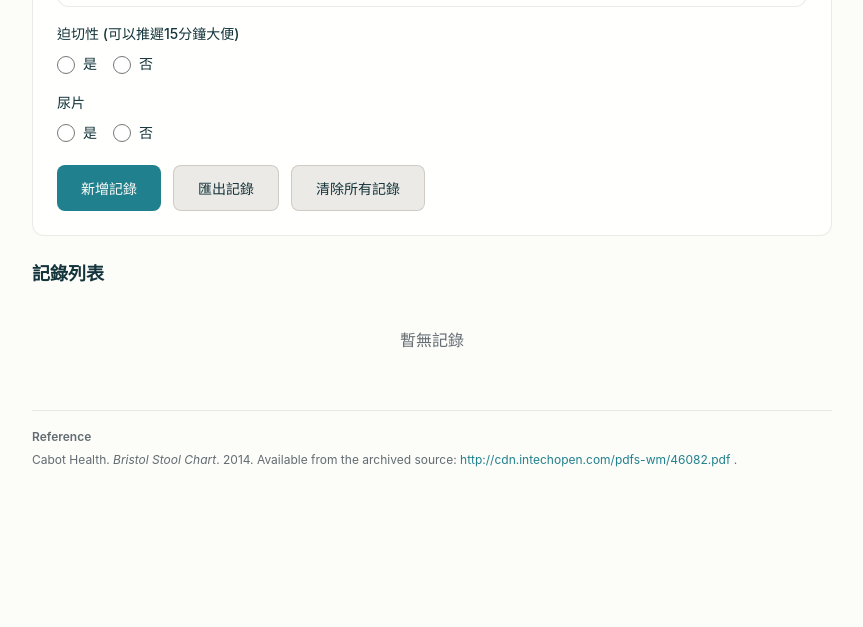
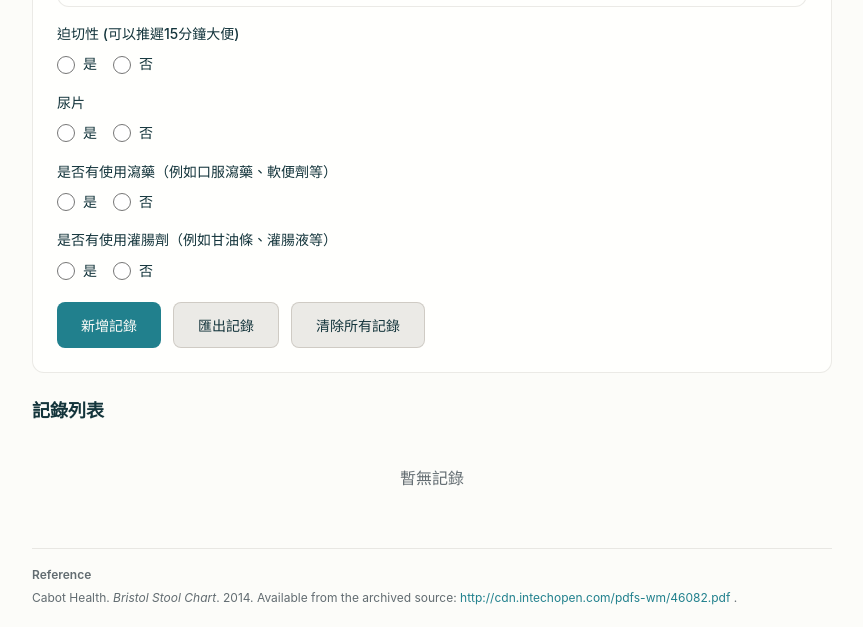
Before and after one commit to BowelRecord/BowelDiary, a plain HTML site: page index.html in a window 1280 px wide. Shown: the part 1386-2013 px from the top of the page, without its empty margins (208-1071 px from the left). Before the commit the page ends 1875 px from the top, so only its background shows below. Drawn offline with Linux system fonts and the light colour scheme.

Commit message:
index.html
Add of laxatives/ enema use

```diff
--- a/index.html
+++ b/index.html
@@ -501,7 +501,35 @@
                         </div>
                     </div>
                 </div>
+<!-- 新增：是否使用瀉藥 -->
+                <div class="form-group">
+                    <label>是否有使用瀉藥（例如口服瀉藥、軟便劑等）</label>
+                    <div class="radio-group">
+                        <div class="radio-option">
+                            <input type="radio" id="laxative-yes" name="laxative" value="是" required>
+                            <label for="laxative-yes">是</label>
+                        </div>
+                        <div class="radio-option">
+                            <input type="radio" id="laxative-no" name="laxative" value="否" required>
+                            <label for="laxative-no">否</label>
+                        </div>
+                    </div>
+                </div>
 
+                <!-- 新增：是否使用灌腸劑／洗腸 -->
+                <div class="form-group">
+                    <label>是否有使用灌腸劑（例如甘油條、灌腸液等）</label>
+                    <div class="radio-group">
+                        <div class="radio-option">
+                            <input type="radio" id="enema-yes" name="enema" value="是" required>
+                            <label for="enema-yes">是</label>
+                        </div>
+                        <div class="radio-option">
+                            <input type="radio" id="enema-no" name="enema" value="否" required>
+                            <label for="enema-no">否</label>
+                        </div>
+                    </div>
+                </div>
                 <div class="btn-group">
                     <button type="submit" class="btn btn-primary">新增記錄</button>
                     <button type="button" class="btn btn-secondary" id="exportBtn">匯出記錄</button>
```
